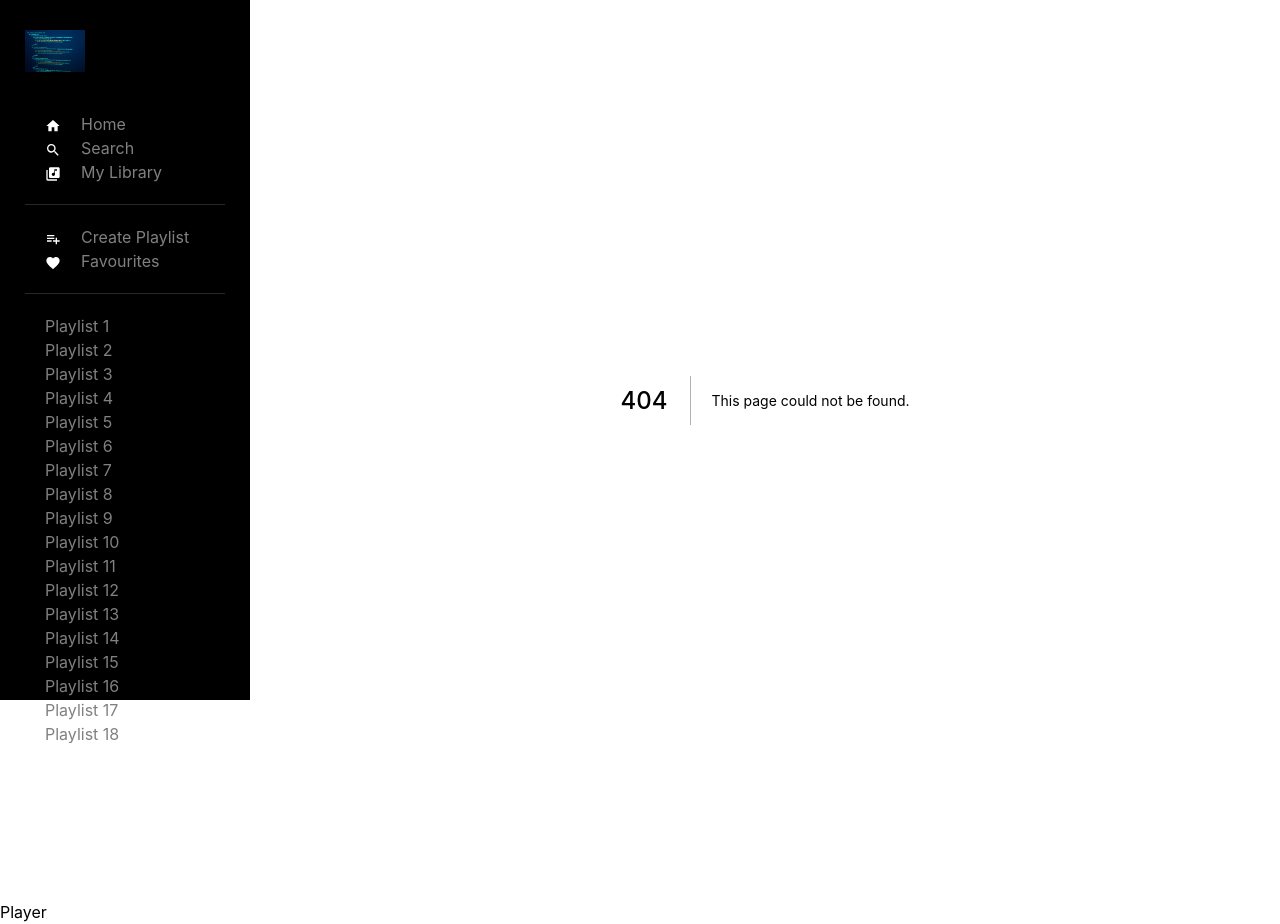
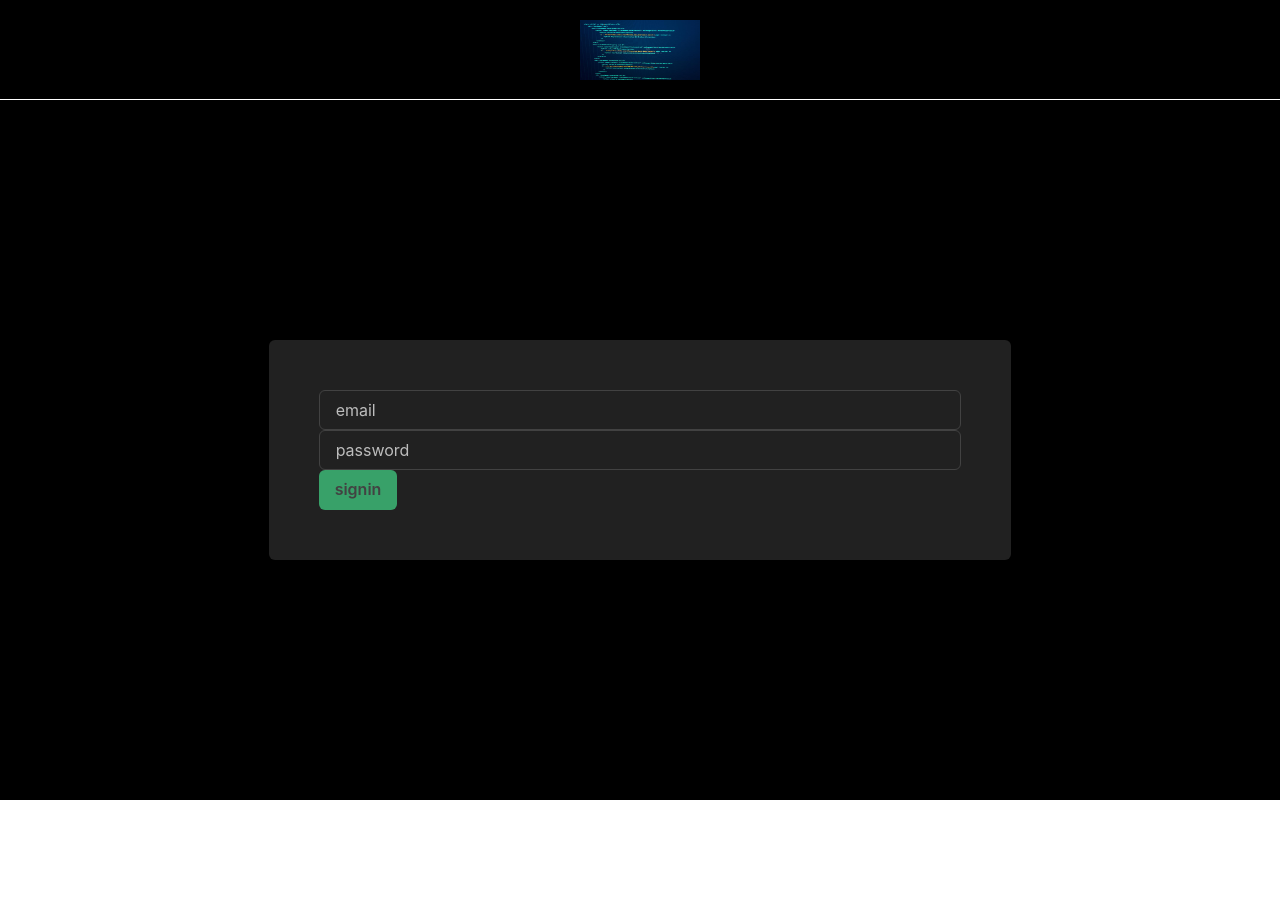
Before and after one commit to CharliePayne1/spotify, a Next.js app in the folder myapp/: page /signin in a window 1280 px wide. Before the commit this address had no page. After the commit the page ends 800 px from the top, so only its background shows below. Built offline with nearby package versions, Linux system fonts and the light colour scheme.

Commit message:
valiate jwt token to protect routes

```diff
--- /dev/null
+++ b/myapp/components/authForm.tsx
@@ -0,0 +1,66 @@
+import { Box, Flex, Input, Button } from "@chakra-ui/react";
+import { useRouter } from "next/router";
+import { FC, useState } from "react";
+import { useSWRConfig } from "swr";
+import { auth } from "../lib/mutations";
+import { fromEntries } from "@chakra-ui/utils";
+import NextImage from "next/image";
+
+const AuthForm: FC<{ mode: "signin" | "signup" }> = ({ mode }) => {
+  const [email, setEmail] = useState("");
+  const [password, setPassword] = useState("");
+  const [isLoading, setIsLoading] = useState(false);
+  const router = useRouter();
+
+  const handleSubmit = async (e) => {
+    e.preventDefault();
+    setIsLoading(true);
+
+    await auth(mode, { email, password });
+    setIsLoading(false);
+    router.push("/");
+  };
+
+  return (
+    <Box height="100vh" width="100vw" bg="black">
+      <Flex
+        justify="center"
+        align="center"
+        height="100px"
+        borderBottom="white 1px solid"
+      >
+        <NextImage src="/react-code.jpeg" height="60px" width="120px" />
+      </Flex>
+      <Flex justify="center" align="center" height="calc(100vh - 100px)">
+        <Box padding="50px" bg="gray.900" borderRadius="6px">
+          <form onSubmit={(e) => handleSubmit(e)}>
+            <Input
+              placeholder="email"
+              type="email"
+              onChange={(e) => setEmail(e.target.value)}
+            />
+            <Input
+              placeholder="password"
+              type="password"
+              onChange={(e) => setPassword(e.target.value)}
+            />
+            <Button
+              type="submit"
+              bg="green.500"
+              isLoading={isLoading}
+              sx={{
+                "&:hover": {
+                  bg: "green.400",
+                },
+              }}
+            >
+              {mode}
+            </Button>
+          </form>
+        </Box>
+      </Flex>
+    </Box>
+  );
+};
+
+export default AuthForm;
--- /dev/null
+++ b/myapp/lib/auth.ts
@@ -0,0 +1,32 @@
+import jwt from "jsonwebtoken";
+import { NextApiRequest, NextApiResponse } from "next";
+import prisma from "./prisma";
+
+export const validateRoute = (handler) => {
+  return async (req: NextApiRequest, res: NextApiResponse) => {
+    const token = req.cookies.SPOTIFY_ACCESS_TOKEN;
+
+    if (token) {
+      let user;
+
+      try {
+        const { id } = jwt.verify(token, "hello");
+        user = await prisma.user.findUnique({
+          where: { id },
+        });
+
+        if (!user) {
+          throw new Error("not valid user");
+        }
+      } catch (e) {
+        res.status(401);
+        res.json({ error: "not authorised" });
+        return
+      }
+      return handler(req, res, user)
+    }
+
+    res.status(401);
+    res.json({ error: "not authorised" });
+  };
+};
--- a/myapp/lib/mutations.ts
+++ b/myapp/lib/mutations.ts
@@ -1,8 +1,9 @@
 import fetcher from "./fetcher";
 
 export const auth = (
-    mode: 'signin' | 'signup',
-    body: { email: string; password: string}
-    ) => {
-    return fetcher(`/${mode}`, body)
-}
+  mode: "signin" | "signup",
+  body: { email: string; password: string }
+) => {
+    console.log('mode', mode)
+  return fetcher(`/${mode}`, body);
+};
--- a/myapp/pages/_app.tsx
+++ b/myapp/pages/_app.tsx
@@ -1,28 +1,28 @@
-import { ChakraProvider, extendTheme } from '@chakra-ui/react';
-import { PlayerLayout } from '../components/playerLayout';
+import { ChakraProvider, extendTheme } from "@chakra-ui/react";
+import { PlayerLayout } from "../components/playerLayout";
 import "reset-css";
 
 const theme = extendTheme({
   colors: {
     gray: {
-      100: '#F5F5F5',
-      200: '#EEEEEE',
-      300: '#E0E0E0',
-      400: '#BDBDBD',
-      500: '#9E9E9E',
-      600: '#757575',
-      700: '#616161',
-      800: '#424242',
-      900: '#212121'
+      100: "#F5F5F5",
+      200: "#EEEEEE",
+      300: "#E0E0E0",
+      400: "#BDBDBD",
+      500: "#9E9E9E",
+      600: "#757575",
+      700: "#616161",
+      800: "#424242",
+      900: "#212121",
     },
   },
   components: {
     Button: {
       variants: {
         link: {
-          ':focus': {
-            outline: 'none',
-            boxShadow: 'none',
+          ":focus": {
+            outline: "none",
+            boxShadow: "none",
           },
         },
       },
@@ -31,12 +31,15 @@
 });
 
 const MyApp = ({ Component, pageProps }) => {
-
   return (
     <ChakraProvider theme={theme}>
-      <PlayerLayout>
+      {Component.authPage ? (
         <Component {...pageProps} />
-      </PlayerLayout>
+      ) : (
+        <PlayerLayout>
+          <Component {...pageProps} />
+        </PlayerLayout>
+      )}
     </ChakraProvider>
   );
 };
--- /dev/null
+++ b/myapp/pages/api/me.ts
@@ -0,0 +1,5 @@
+import { validateRoute } from "../../lib/auth";
+
+export default validateRoute((req, res, user) => {
+  res.json(user);
+});
--- /dev/null
+++ b/myapp/pages/signin.tsx
@@ -0,0 +1,9 @@
+import AuthForm from "../components/authForm";
+
+const Signin = () => {
+  return <AuthForm mode="signin" />;
+};
+
+Signin.authPage = true;
+
+export default Signin;
```
Also changed, not shown: myapp/pages/signup.tsx (added, +9 -0 lines).
